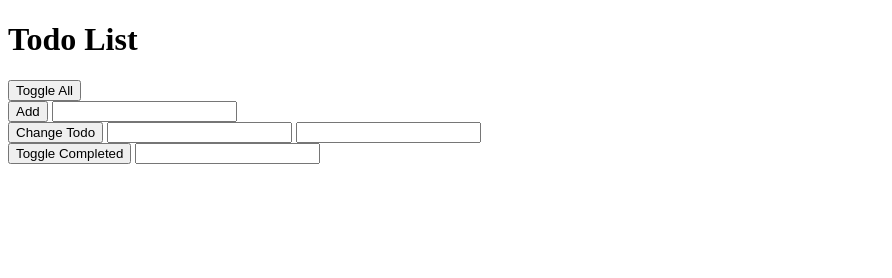
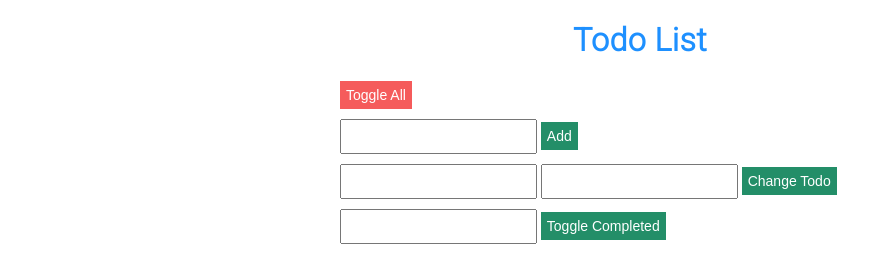
Before and after one commit to dkempton12/todo-list-js, a plain HTML site: page index.html in a window 1280 px wide. Shown: the whole page, without its empty margins (0-892 px from the left). Drawn offline with Linux system fonts and the light colour scheme.

Commit message:
added styling

```diff
--- a/index.html
+++ b/index.html
@@ -2,34 +2,37 @@
 <html>
   <head>
     <title>Practical Todos</title>
+    <link rel="stylesheet" type="text/css" href="scss/reset.css">
+    <link rel="stylesheet" type="text/css" href="scss/style.css">
   </head>
   <main>
   <body>
-    <h1>Todo List</h1>
+    <div class="container">
+    <h1 class="main-heading">Todo List</h1>
 
-    <div>
-      <button onclick="handlers.toggleAll()">Toggle All</button>
+    <div class="todo-handlers">
+      <button class="button-toggle-all" onclick="handlers.toggleAll()">Toggle All</button>
     </div>
 
-    <div>
-      <button onclick="handlers.addTodo()">Add</button>
+    <div class="todo-handlers">
       <input id="addTodoTextInput" type="text">
+      <button class="button" onclick="handlers.addTodo()">Add</button>
     </div>
 
-    <div>
-      <button onclick="handlers.changeTodo()">Change Todo</button>
+    <div class="todo-handlers">
       <input id="changeTodoPositionInput" type="number">
       <input id="changeTodoTextInput" type="text">
+      <button class="button" onclick="handlers.changeTodo()">Change Todo</button>
     </div>
 
-    <div>
-      <button onclick="handlers.toggleCompleted()">Toggle Completed</button>
+    <div class="todo-handlers">
       <input id="toggleCompletedPositionInput" type="number">
+      <button class="button" onclick="handlers.toggleCompleted()">Toggle Completed</button>
     </div>
 
     <ul>
     </ul>
-  </main>
+  </div>
     <script src="app/app.js"></script>
   </body>
 </html>
--- /dev/null
+++ b/scss/style.scss
@@ -0,0 +1,46 @@
+@import url('https://fonts.googleapis.com/css?family=Roboto:100,300');
+
+$primary-font: 'Roboto', sans-serif;
+$heading: #1E90FF;
+
+body {
+	font: {
+		family: $primary-font;
+		weight: 100;
+	}
+	background: #FFF;
+}
+
+.container {
+	max-width: 600px;
+	margin: 0 auto;
+
+	.main-heading {
+		text-align: center;
+		letter-spacing: 0.5px;
+		color: $heading;
+	}
+	.todo-handlers {
+		padding-bottom: 10px;
+		.button, .button-toggle-all {
+			padding: 5px;
+			font: {
+				size: 14px;
+				weight: 100;
+			}
+			color: #FFF;
+			cursor: pointer;
+		}
+		.button {
+			background: #238E68;
+			border: 1px solid #238E68;
+		}
+		.button-toggle-all {
+			background: #f55b5b;
+			border: 1px solid #f55b5b;
+		}
+		input {
+			padding: 8px;
+		}
+	}
+}
```
Also changed, not shown: scss/reset.css (added), scss/style.css (added), 1 other file.
